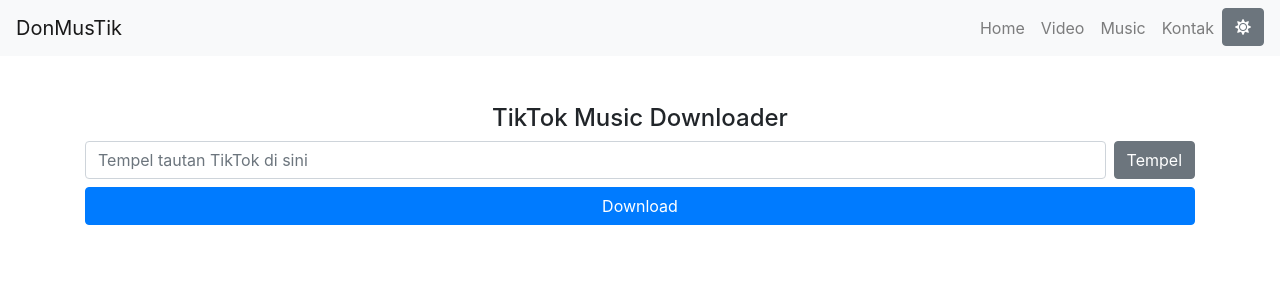
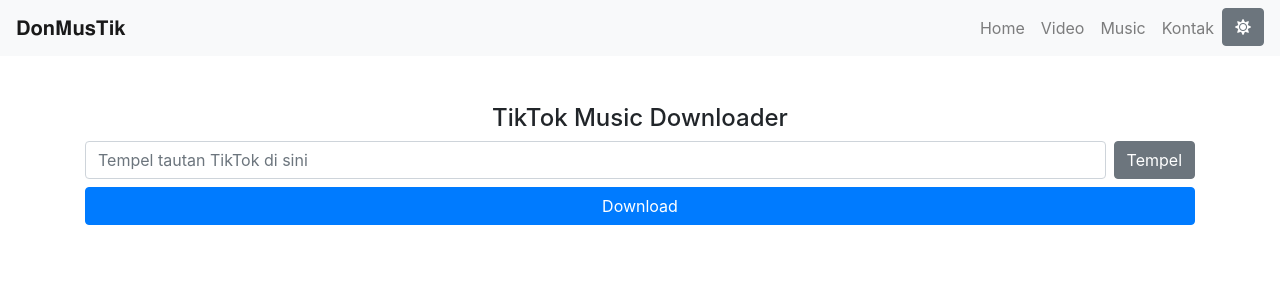
Before and after one commit to bro299/flaskthonmusiktok, a Flask app: page / in a window 1280 px wide. Shown: the top 300 px of the page. Run offline with Flask 3, Linux system fonts and the light colour scheme; some libraries are stand-ins or nearby versions.

Commit message:
index.html

```diff
--- a/templates/index.html
+++ b/templates/index.html
@@ -11,7 +11,7 @@
 <body class="light-theme">
     <header>
         <nav class="navbar navbar-expand-lg navbar-light bg-light">
-            <a class="navbar-brand" id="siteName" href="#">DonMusTik</a>
+            <a class="navbar-brand" id="siteName" href="#">𝐃𝐨𝐧𝐌𝐮𝐬𝐓𝐢𝐤</a>
             <button class="navbar-toggler" type="button" data-toggle="collapse" data-target="#navbarNav" aria-controls="navbarNav" aria-expanded="false" aria-label="Toggle navigation">
                 <span class="navbar-toggler-icon"></span>
             </button>
```
